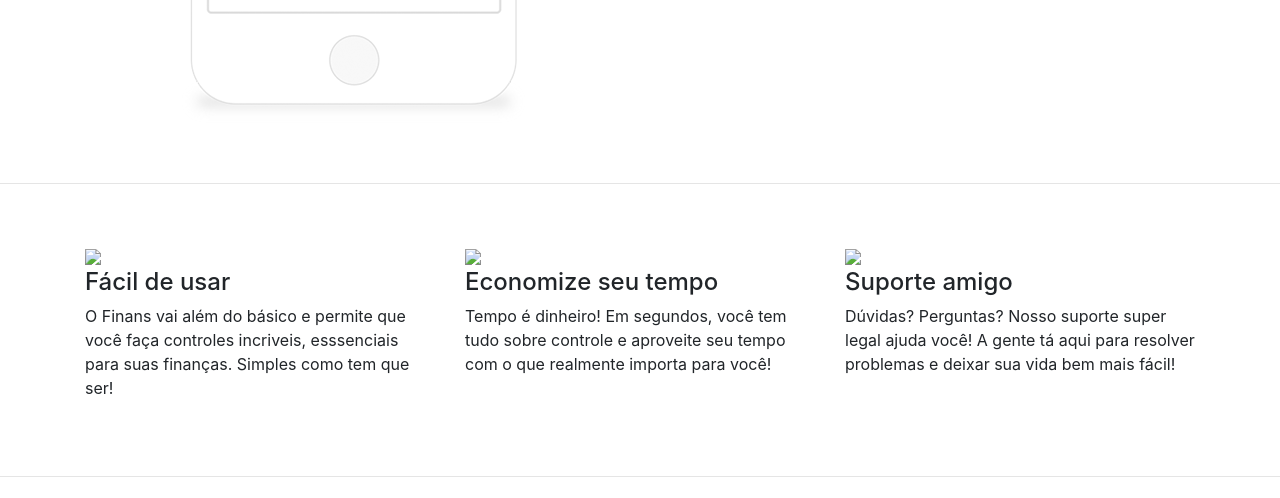
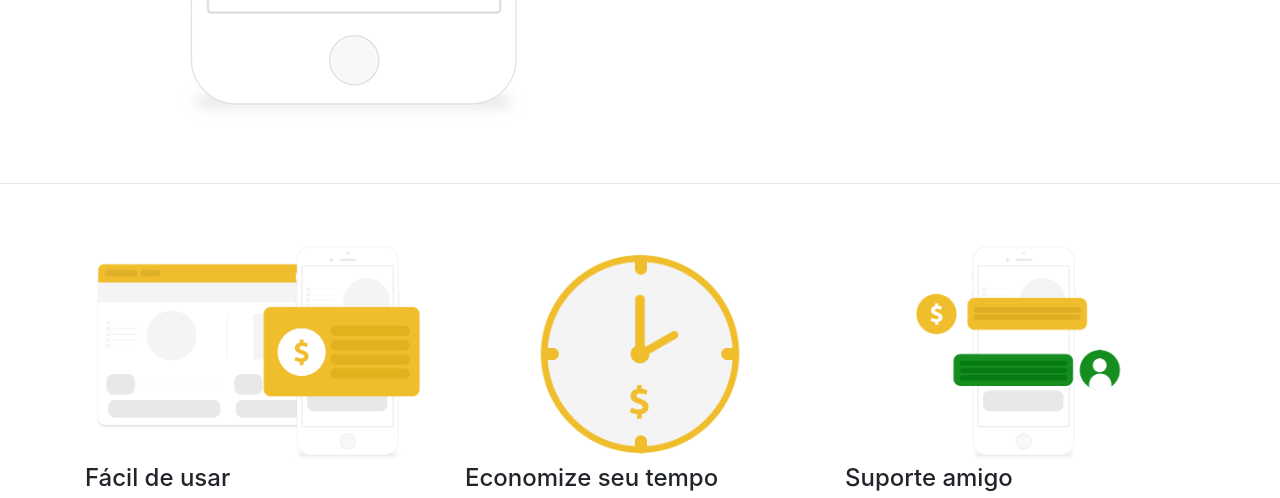
Before and after one commit to DanAntunes/finans-project, a plain HTML site: page index.html in a window 1280 px wide. Shown: the part 1670-2168 px from the top of the page. Drawn offline with nearby package versions, Linux system fonts and the light colour scheme.

Commit message:
fix: update image paths in index.html to correct directory

```diff
--- a/index.html
+++ b/index.html
@@ -124,21 +124,21 @@
         <div class="container">
             <div class="row">
                <div class="col-md-4">
-                <img src="img/facil.png" class="img-fluid">
+                <img src="image/facil.png" class="img-fluid">
                 <h4>Fácil de usar</h4>
                 <p>
                     O Finans vai além do básico e permite que você faça controles incriveis, esssenciais para suas finanças. Simples como tem que ser!
                 </p>
                </div>
                <div class="col-md-4">
-                <img src="img/economize.png" class="img-fluid">
+                <img src="image/economize.png" class="img-fluid">
                 <h4>Economize seu tempo</h4>
                 <p>
                     Tempo é dinheiro! Em segundos, você tem tudo sobre controle e aproveite seu tempo com o que realmente importa para você!
                 </p>
                </div>
                <div class="col-md-4">
-                <img src="img/suporte.png" class="img-fluid">
+                <img src="image/suporte.png" class="img-fluid">
                 <h4>Suporte amigo</h4>
                 <p>
                     Dúvidas? Perguntas? Nosso suporte super legal ajuda você! A gente tá aqui para resolver problemas e deixar sua vida bem mais fácil!
```
